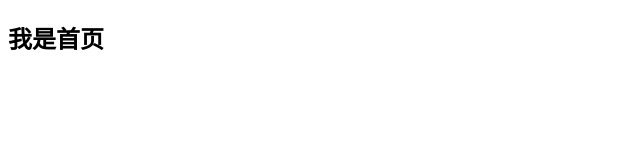
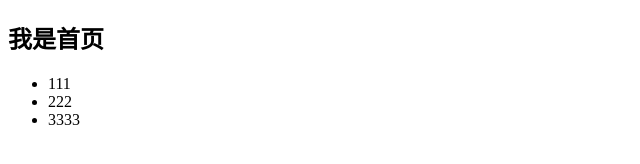
Before and after one commit to weixiaowang2000/xsx3, a plain HTML site: page index.html in a window 1280 px wide. Shown: the whole page, without its empty margins (0-640 px from the left). Drawn offline with Linux system fonts and the light colour scheme.

Commit message:
index.html添加了列表

```diff
--- a/index.html
+++ b/index.html
@@ -8,5 +8,10 @@
 </head>
 <body>
     <h2>我是首页</h2>
+    <ul>
+        <li>111</li>
+        <li>222</li>
+        <li>3333</li>
+    </ul>
 </body>
 </html>
```
